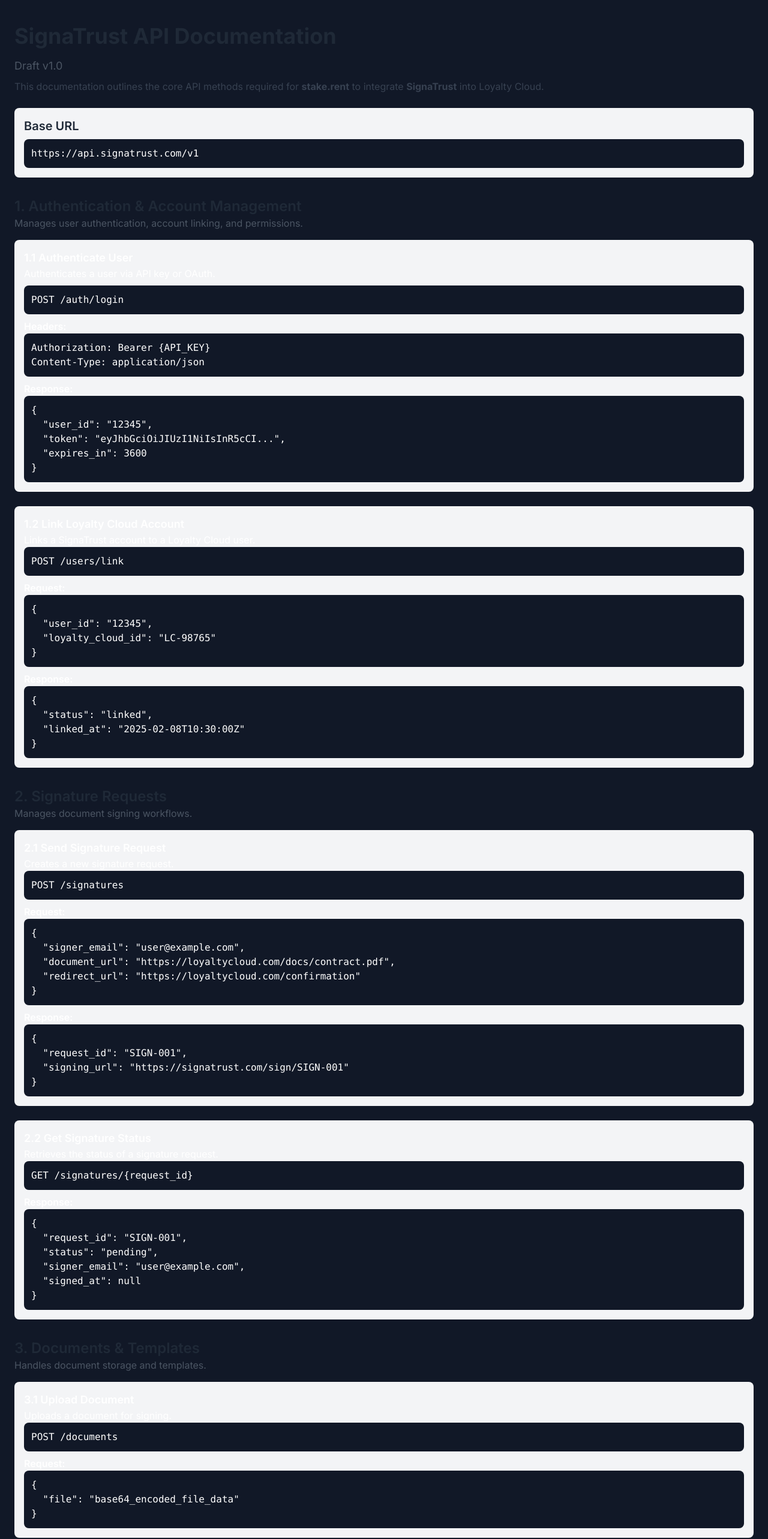
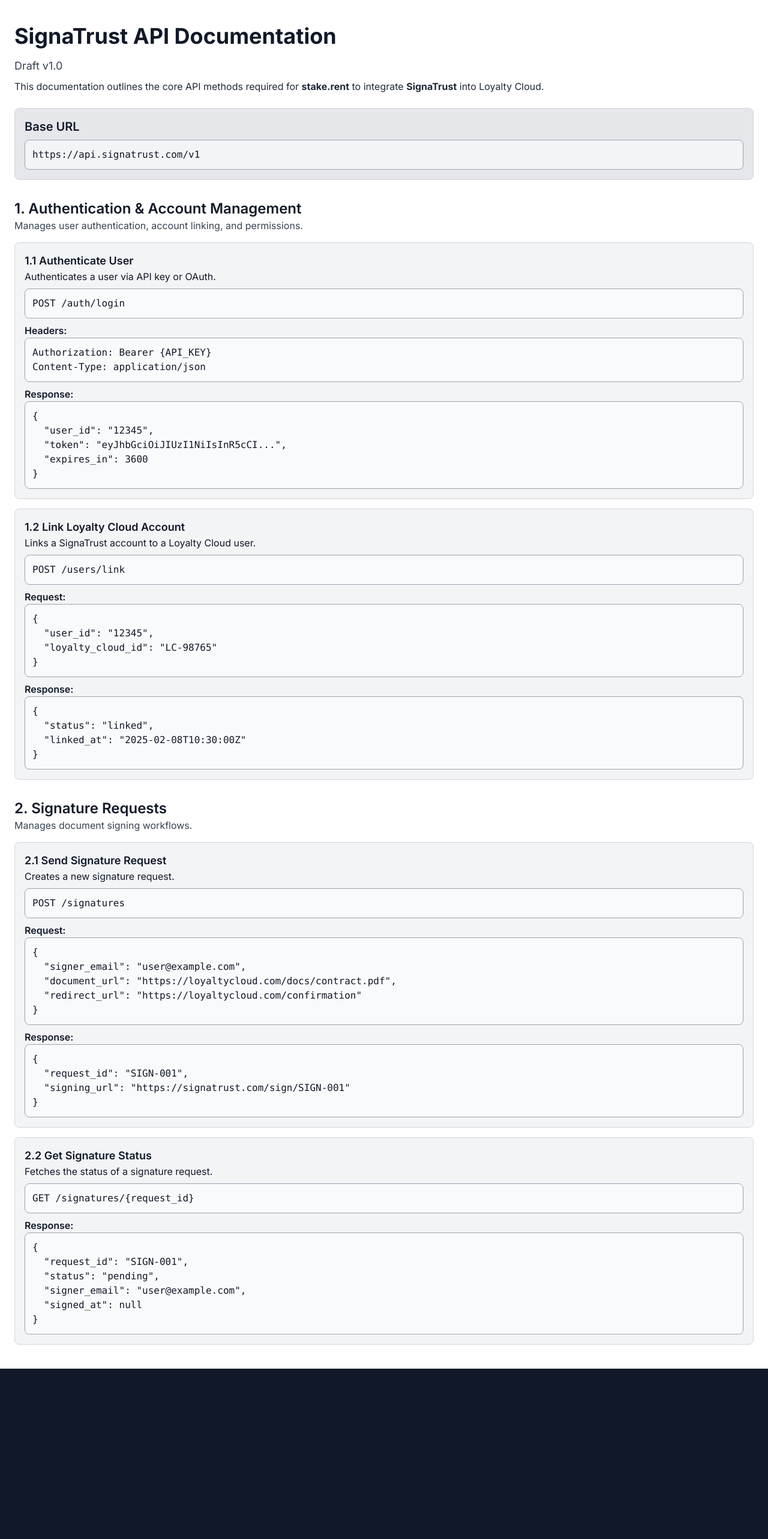
Before and after one commit to kmukherjeenj/signatrust_v2, a Next.js app: page /documentation in a window 1280 px wide. Shown: the top 2566 px of the page at 60% size. After the commit the page ends 2282 px from the top, so only its background shows below. Built offline with nearby package versions, Linux system fonts and the light colour scheme.

Commit message:
Changed color for easier reading

```diff
--- a/app/documentation/page.tsx
+++ b/app/documentation/page.tsx
@@ -1,50 +1,50 @@
 export default function DocumentationPage() {
   return (
-    <main className="container mx-auto px-6 py-10">
+    <main className="container mx-auto px-6 py-10 bg-white text-gray-900">
       {/* Header Section */}
-      <h1 className="text-4xl font-bold text-gray-800 mb-4">
+      <h1 className="text-4xl font-bold text-gray-900 mb-4">
         SignaTrust API Documentation
       </h1>
-      <p className="text-lg text-gray-600">Draft v1.0</p>
-      <p className="mt-2 text-gray-700">
+      <p className="text-lg text-gray-700">Draft v1.0</p>
+      <p className="mt-2 text-gray-800">
         This documentation outlines the core API methods required for{" "}
         <strong>stake.rent</strong> to integrate <strong>SignaTrust</strong>{" "}
         into Loyalty Cloud.
       </p>
 
       {/* Base URL Section */}
-      <div className="mt-6 p-4 bg-gray-100 rounded-lg">
-        <h2 className="text-xl font-semibold text-gray-800">Base URL</h2>
-        <pre className="bg-gray-900 text-white p-3 rounded-lg mt-2">
+      <div className="mt-6 p-4 bg-gray-200 rounded-lg border border-gray-300">
+        <h2 className="text-xl font-semibold text-gray-900">Base URL</h2>
+        <pre className="bg-gray-100 text-gray-900 p-3 rounded-lg border border-gray-400 mt-2">
           <code>https://api.signatrust.com/v1</code>
         </pre>
       </div>
 
       {/* Authentication & Account Management */}
       <section className="mt-8">
-        <h2 className="text-2xl font-semibold text-gray-800">
+        <h2 className="text-2xl font-semibold text-gray-900">
           1. Authentication & Account Management
         </h2>
-        <p className="text-gray-600">
+        <p className="text-gray-700">
           Manages user authentication, account linking, and permissions.
         </p>
 
         {/* Authenticate User */}
-        <div className="mt-4 p-4 bg-gray-100 rounded-lg">
+        <div className="mt-4 p-4 bg-gray-100 rounded-lg border border-gray-300">
           <h3 className="text-lg font-semibold">1.1 Authenticate User</h3>
           <p>Authenticates a user via API key or OAuth.</p>
-          <pre className="bg-gray-900 text-white p-3 rounded-lg mt-2">
+          <pre className="bg-gray-50 text-gray-900 p-3 rounded-lg border border-gray-400 mt-2">
             <code>POST /auth/login</code>
           </pre>
           <p className="font-semibold mt-2">Headers:</p>
-          <pre className="bg-gray-900 text-white p-3 rounded-lg">
+          <pre className="bg-gray-50 text-gray-900 p-3 rounded-lg border border-gray-400">
             <code>
               {`Authorization: Bearer {API_KEY}
 Content-Type: application/json`}
             </code>
           </pre>
           <p className="font-semibold mt-2">Response:</p>
-          <pre className="bg-gray-900 text-white p-3 rounded-lg">
+          <pre className="bg-gray-50 text-gray-900 p-3 rounded-lg border border-gray-400">
             <code>
               {`{
   "user_id": "12345",
@@ -56,16 +56,16 @@
         </div>
 
         {/* Link Loyalty Cloud Account */}
-        <div className="mt-6 p-4 bg-gray-100 rounded-lg">
+        <div className="mt-4 p-4 bg-gray-100 rounded-lg border border-gray-300">
           <h3 className="text-lg font-semibold">
             1.2 Link Loyalty Cloud Account
           </h3>
           <p>Links a SignaTrust account to a Loyalty Cloud user.</p>
-          <pre className="bg-gray-900 text-white p-3 rounded-lg">
+          <pre className="bg-gray-50 text-gray-900 p-3 rounded-lg border border-gray-400 mt-2">
             <code>POST /users/link</code>
           </pre>
           <p className="font-semibold mt-2">Request:</p>
-          <pre className="bg-gray-900 text-white p-3 rounded-lg">
+          <pre className="bg-gray-50 text-gray-900 p-3 rounded-lg border border-gray-400">
             <code>
               {`{
   "user_id": "12345",
@@ -74,7 +74,7 @@
             </code>
           </pre>
           <p className="font-semibold mt-2">Response:</p>
-          <pre className="bg-gray-900 text-white p-3 rounded-lg">
+          <pre className="bg-gray-50 text-gray-900 p-3 rounded-lg border border-gray-400">
             <code>
               {`{
   "status": "linked",
@@ -87,20 +87,20 @@
 
       {/* Signature Requests */}
       <section className="mt-8">
-        <h2 className="text-2xl font-semibold text-gray-800">
+        <h2 className="text-2xl font-semibold text-gray-900">
           2. Signature Requests
         </h2>
-        <p className="text-gray-600">Manages document signing workflows.</p>
+        <p className="text-gray-700">Manages document signing workflows.</p>
 
         {/* Send Signature Request */}
-        <div className="mt-4 p-4 bg-gray-100 rounded-lg">
+        <div className="mt-4 p-4 bg-gray-100 rounded-lg border border-gray-300">
           <h3 className="text-lg font-semibold">2.1 Send Signature Request</h3>
           <p>Creates a new signature request.</p>
-          <pre className="bg-gray-900 text-white p-3 rounded-lg">
+          <pre className="bg-gray-50 text-gray-900 p-3 rounded-lg border border-gray-400 mt-2">
             <code>POST /signatures</code>
           </pre>
           <p className="font-semibold mt-2">Request:</p>
-          <pre className="bg-gray-900 text-white p-3 rounded-lg">
+          <pre className="bg-gray-50 text-gray-900 p-3 rounded-lg border border-gray-400">
             <code>
               {`{
   "signer_email": "user@example.com",
@@ -110,7 +110,7 @@
             </code>
           </pre>
           <p className="font-semibold mt-2">Response:</p>
-          <pre className="bg-gray-900 text-white p-3 rounded-lg">
+          <pre className="bg-gray-50 text-gray-900 p-3 rounded-lg border border-gray-400">
             <code>
               {`{
   "request_id": "SIGN-001",
@@ -119,16 +119,17 @@
             </code>
           </pre>
         </div>
+      </section>
 
       {/* Get Signature Status */}
-        <div className="mt-6 p-4 bg-gray-100 rounded-lg">
+      <section className="mt-4 p-4 bg-gray-100 rounded-lg border border-gray-300">
         <h3 className="text-lg font-semibold">2.2 Get Signature Status</h3>
-          <p>Retrieves the status of a signature request.</p>
-          <pre className="bg-gray-900 text-white p-3 rounded-lg">
+        <p>Fetches the status of a signature request.</p>
+        <pre className="bg-gray-50 text-gray-900 p-3 rounded-lg border border-gray-400 mt-2">
           <code>GET /signatures/{`{request_id}`}</code>
         </pre>
         <p className="font-semibold mt-2">Response:</p>
-          <pre className="bg-gray-900 text-white p-3 rounded-lg">
+        <pre className="bg-gray-50 text-gray-900 p-3 rounded-lg border border-gray-400">
           <code>
             {`{
   "request_id": "SIGN-001",
@@ -138,32 +139,6 @@
 }`}
           </code>
         </pre>
-        </div>
-      </section>
-
-      {/* Documents & Templates */}
-      <section className="mt-8">
-        <h2 className="text-2xl font-semibold text-gray-800">
-          3. Documents & Templates
-        </h2>
-        <p className="text-gray-600">Handles document storage and templates.</p>
-
-        {/* Upload Document */}
-        <div className="mt-4 p-4 bg-gray-100 rounded-lg">
-          <h3 className="text-lg font-semibold">3.1 Upload Document</h3>
-          <p>Uploads a document for signing.</p>
-          <pre className="bg-gray-900 text-white p-3 rounded-lg">
-            <code>POST /documents</code>
-          </pre>
-          <p className="font-semibold mt-2">Request:</p>
-          <pre className="bg-gray-900 text-white p-3 rounded-lg">
-            <code>
-              {`{
-  "file": "base64_encoded_file_data"
-}`}
-            </code>
-          </pre>
-        </div>
       </section>
     </main>
   );
```
Lines whose indentation alone changed are shown as unchanged.
